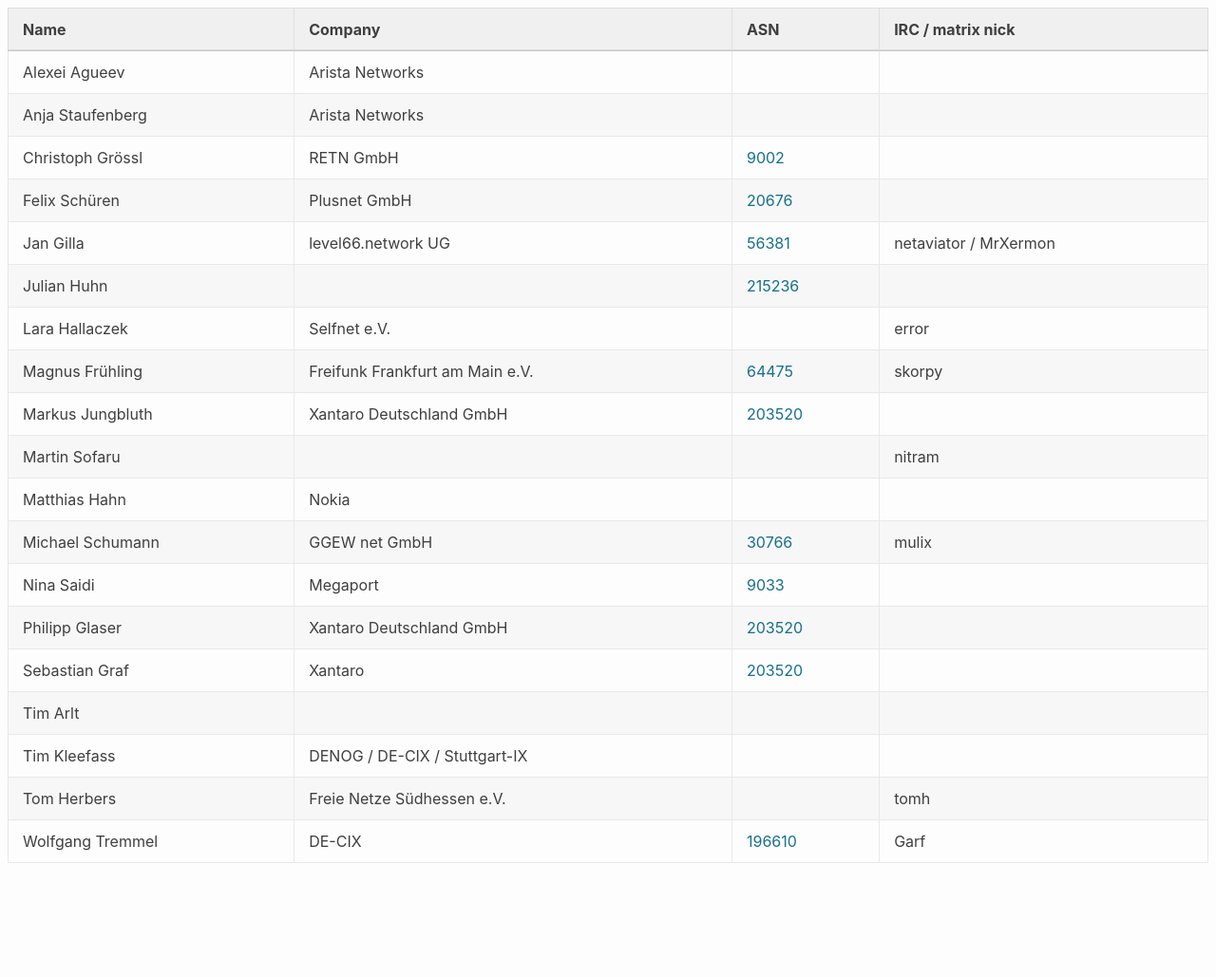
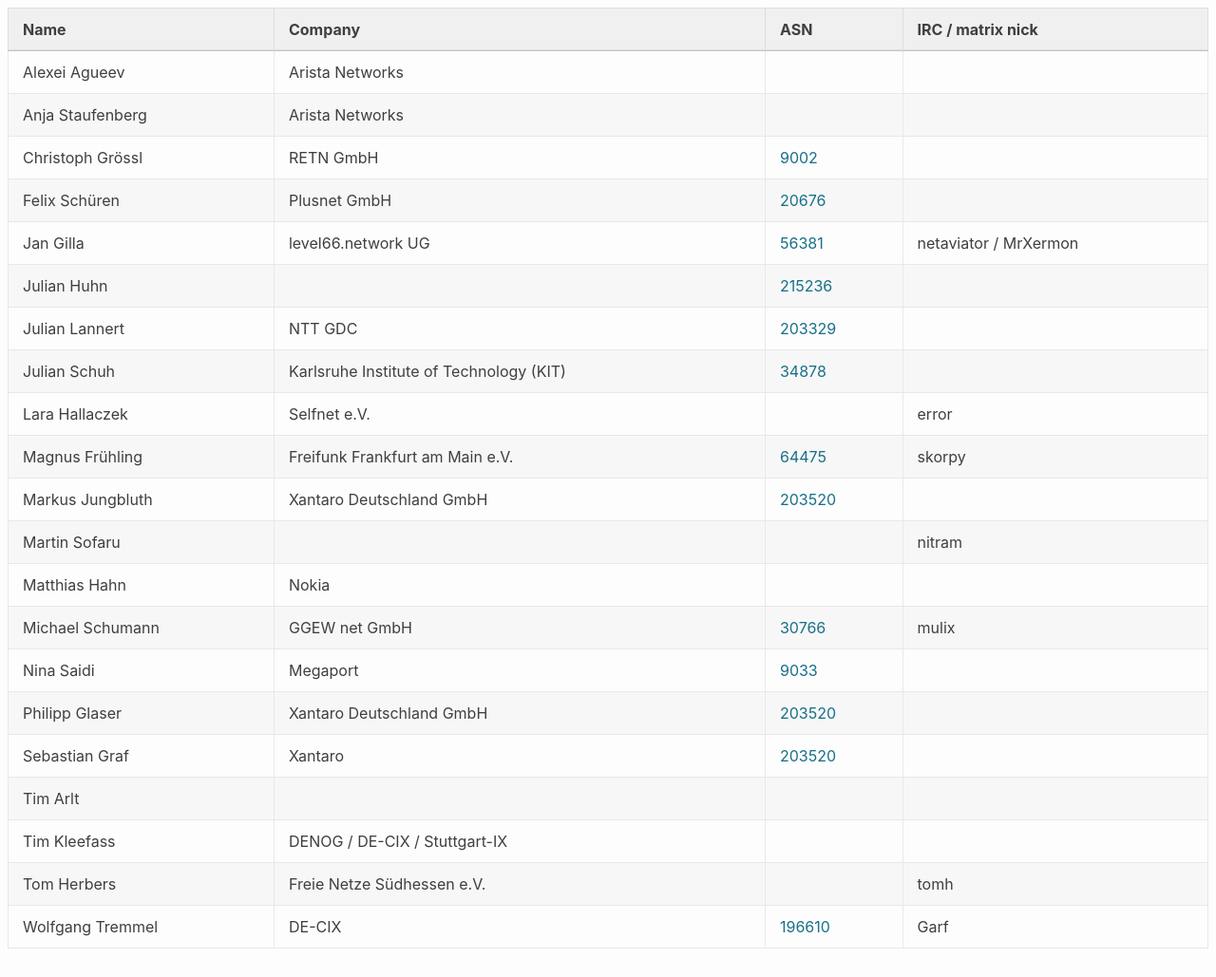
Before and after one commit to denog/pretix-attendeelist, a Jekyll site: the page built from denogmeetup25-01/index.markdown, in a window 1280 px wide and 1029 px high. Shown: the whole window at 95% size. Built offline with Jekyll 4.4.1, drawn with Linux system fonts in a browser that asks for light colours.

Commit message:
Latest data: Wed Jan 22 14:10:31 UTC 2025

```diff
--- a/_data/attendees_denogmeetup25-01.json
+++ b/_data/attendees_denogmeetup25-01.json
@@ -34,6 +34,18 @@
     "company": null,
     "irc": null,
     "asn": "215236"
+  },
+  {
+    "name": "Julian Lannert",
+    "company": "NTT GDC",
+    "irc": null,
+    "asn": "203329"
+  },
+  {
+    "name": "Julian Schuh",
+    "company": "Karlsruhe Institute of Technology (KIT)",
+    "irc": null,
+    "asn": "34878"
   },
   {
     "name": "Lara Hallaczek",
```
